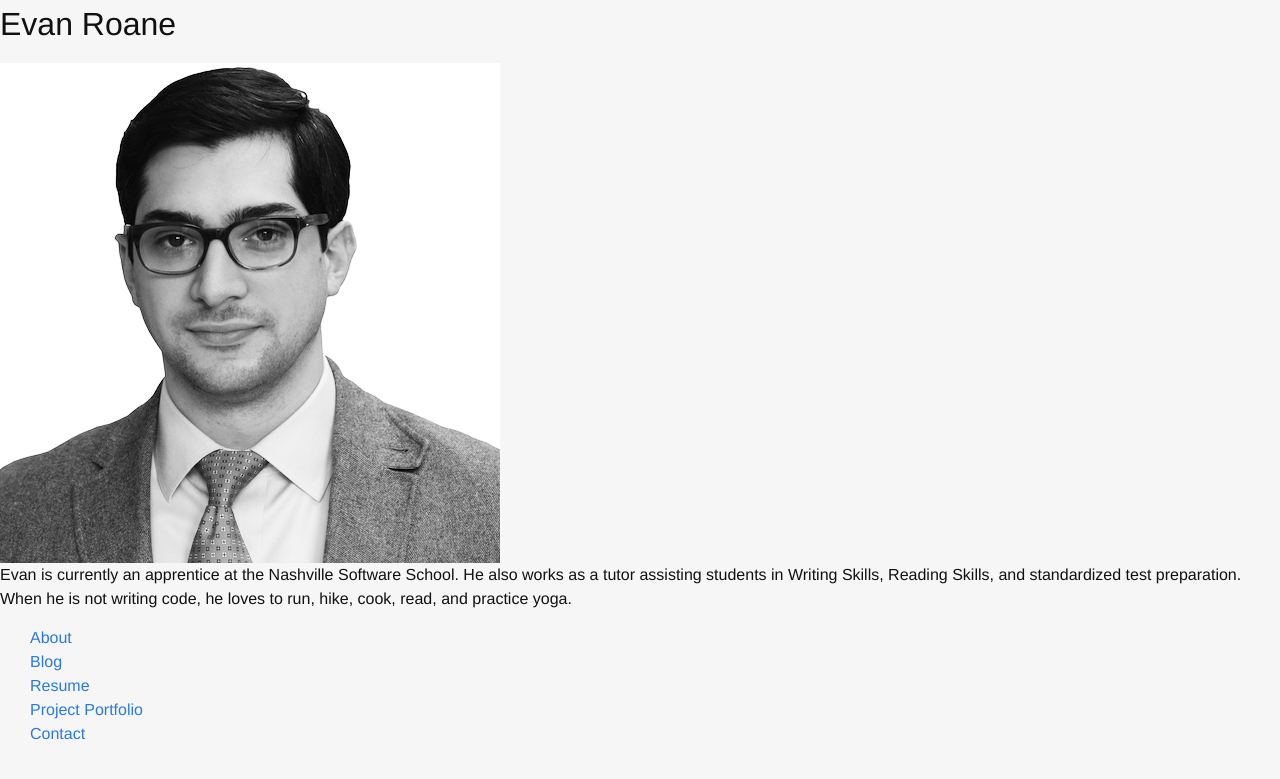
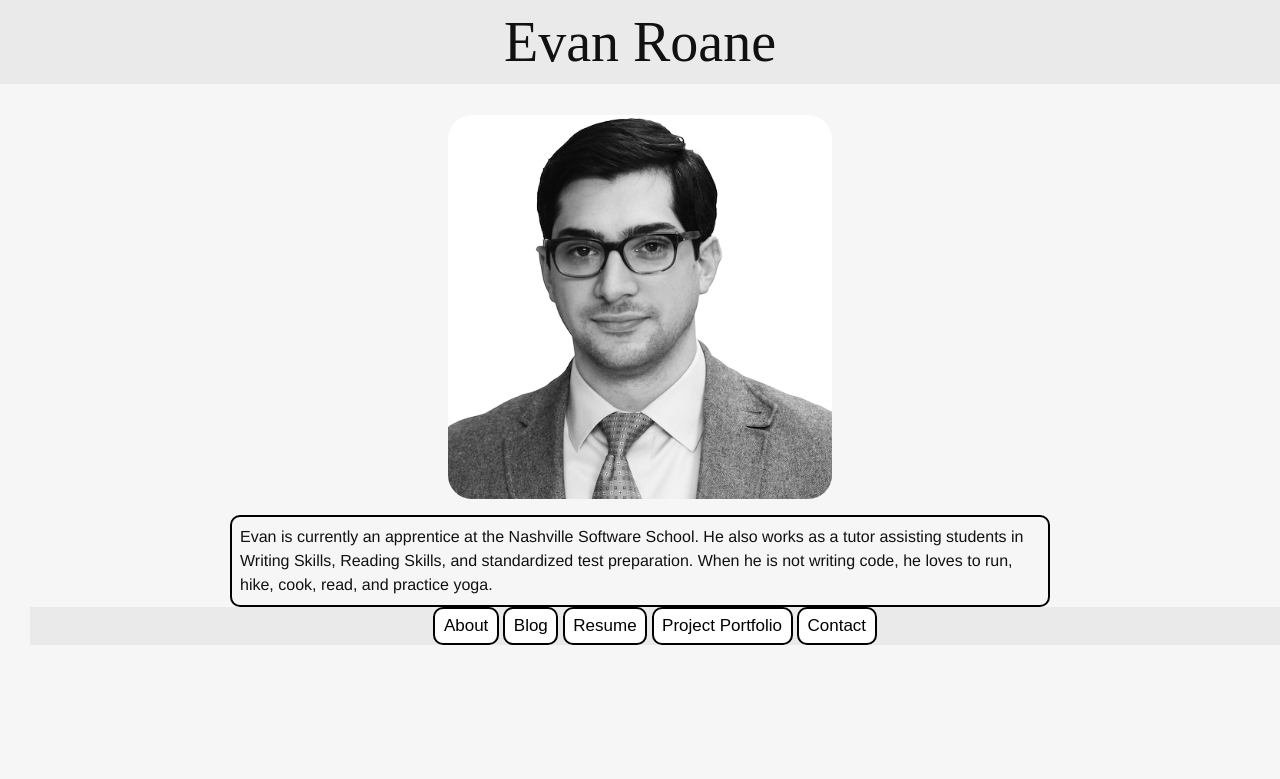
Before and after one commit to evanroane/old-jekyll-site, a Jekyll site: the page oldindex.html, which Jekyll copies as it is, in a window 1280 px wide. Shown: the top 779 px of the page. Built offline with Jekyll 4.4.1, drawn with Linux system fonts in a browser that asks for light colours; some web fonts are replaced.

Commit message:
add custom css

```diff
--- a/css/main.scss
+++ b/css/main.scss
@@ -45,5 +45,6 @@ $on-laptop:        800px;
 @import
         "base",
         "layout",
-        "syntax-highlighting"
+        "syntax-highlighting",
+	"custom"
 ;
```
Also changed, not shown: _sass/_custom.scss (line endings or trailing spaces).
